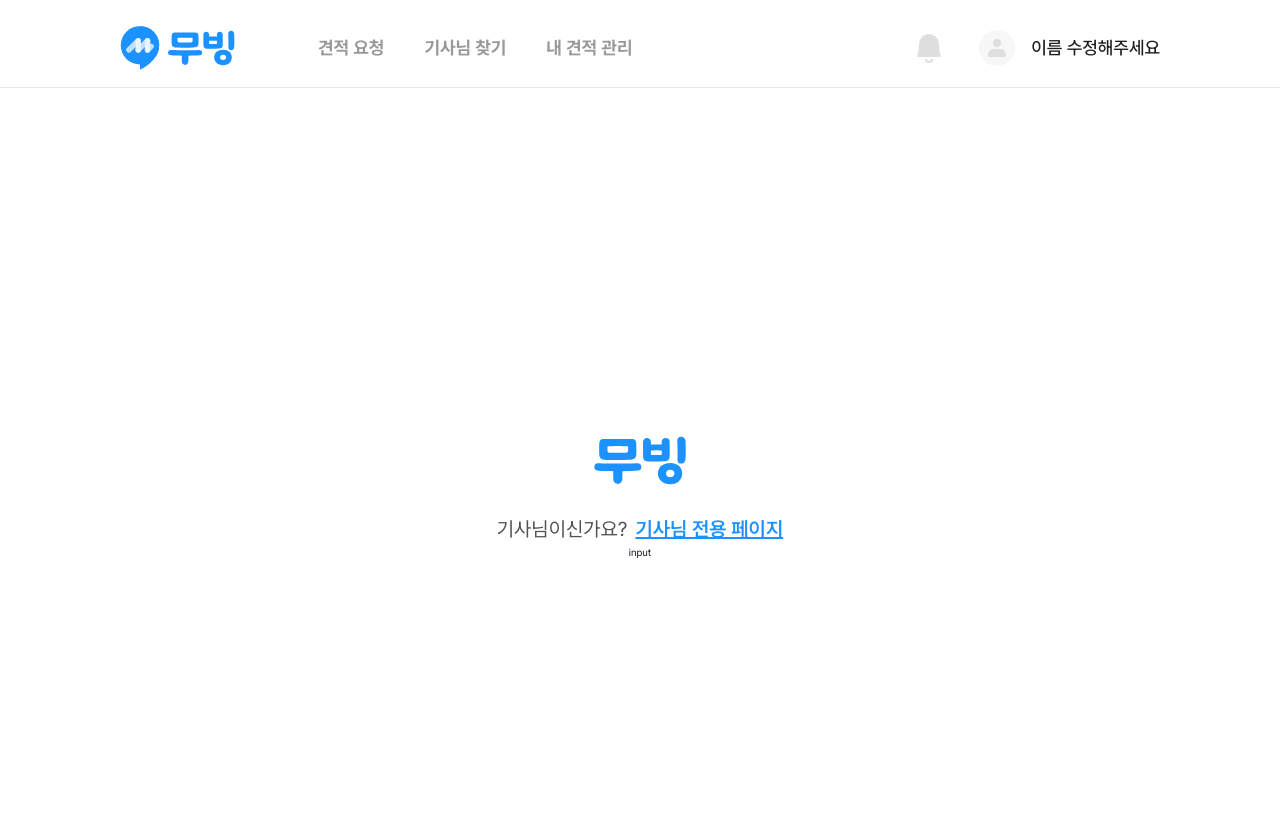
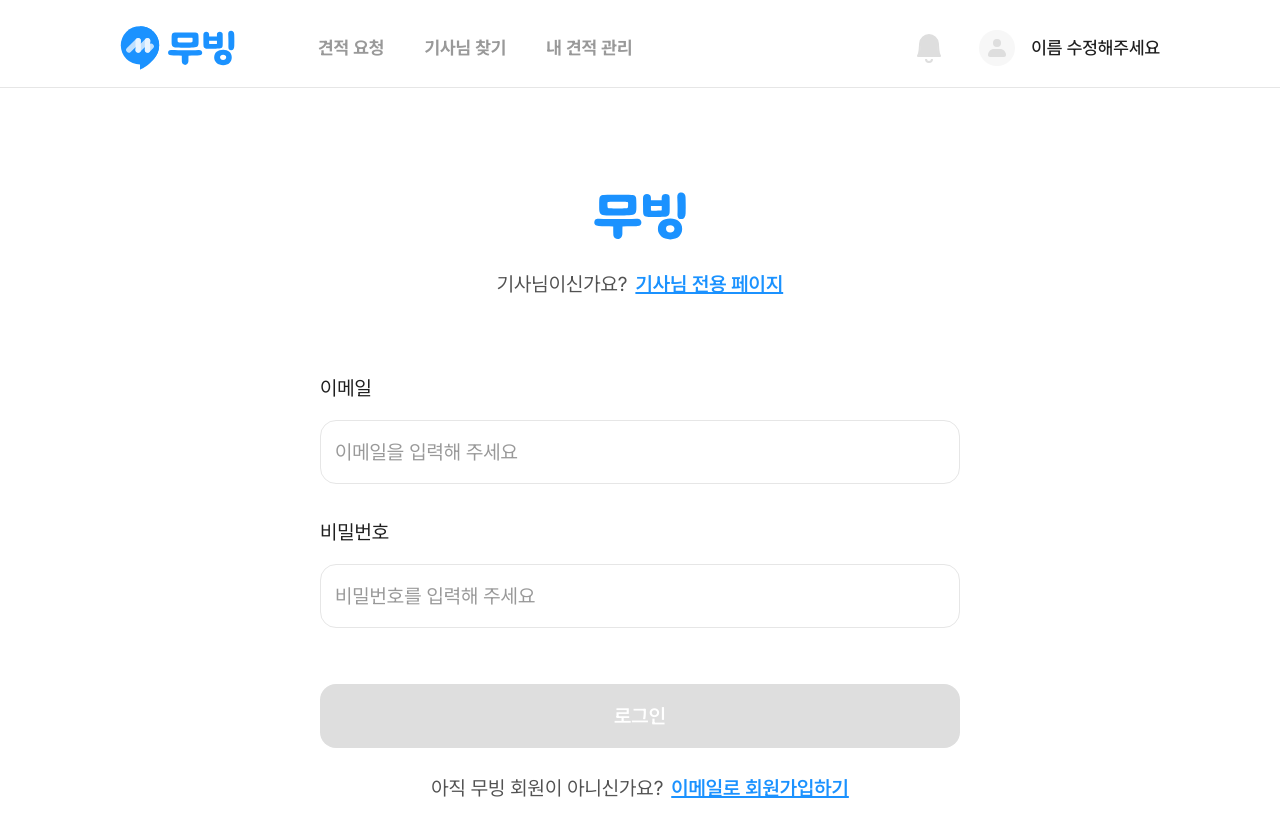
Before and after one commit to FS2-Part4-Team3/2-Moving-3-FE, a Next.js app: page /sign-in in a window 1280 px wide. Shown: the top 836 px of the page. Built offline with nearby package versions, Linux system fonts and the light colour scheme.

Commit message:
feat: signin input client

```diff
--- a/package.json
+++ b/package.json
@@ -12,10 +12,12 @@
   },
   "dependencies": {
     "@reduxjs/toolkit": "^2.5.0",
+    "@tanstack/react-query": "^5.62.11",
     "autoprefixer": "^10.4.20",
     "next": "14.2.20",
     "react": "^18",
     "react-dom": "^18",
+    "react-hook-form": "^7.54.2",
     "react-redux": "^9.2.0"
   },
   "devDependencies": {
--- a/src/app/sign-in/page.tsx
+++ b/src/app/sign-in/page.tsx
@@ -1,11 +1,25 @@
+"use client";
+
 import logo from "@/../public/assets/sign/sign-logo.svg";
+import { ButtonWrapper } from "@/components/common/headless/Button";
+import { InputWrapper } from "@/components/common/headless/Input";
+import SignInClient from "@/pages/SignInClient";
 import Image from "next/image";
 import Link from "next/link";
+import { useState } from "react";
 
 export default function SignIn() {
+  const onSubmit = (email: string, password: string) => {
+    const data = {
+      email: email,
+      password: password,
+    };
+    console.log(data);
+  };
+
   return (
     <div className="w-full h-[100vh] flex items-center justify-center">
-      <div className="w-[120rem] flex flex-col items-center justify-center">
+      <div className="w-[120rem] flex flex-col items-center justify-center gap-[7.2rem]">
         <div className="flex flex-col lg:gap-[0.8rem] sm:gap-[0.4rem] lg:w-[68rem] sm:w-[32.7rem] items-center justify-center">
           <Image
             src={logo}
@@ -25,7 +39,21 @@ export default function SignIn() {
             </Link>
           </div>
         </div>
-        <div>input</div>
+        <div className="flex flex-col gap-[2.4rem]">
+          <div className="flex flex-col gap-[5.6rem]">
+            <SignInClient onSubmit={onSubmit} />
+          </div>
+          <div className="flex gap-[0.8rem] items-center justify-center">
+            <p className="font-normal text-[2rem] leading-[3.2rem] text-black-200">
+              아직 무빙 회원이 아니신가요?
+            </p>
+            <Link href="/sign-up">
+              <p className="font-semibold text-[2rem] leading-[2rem] text-blue-300 underline decoration-blue-300">
+                이메일로 회원가입하기
+              </p>
+            </Link>
+          </div>
+        </div>
       </div>
     </div>
   );
--- /dev/null
+++ b/src/interfaces/Page/SigninInterface.ts
@@ -0,0 +1,3 @@
+export interface SignInClientProps {
+  onSubmit: (email: string, password: string) => void;
+}
--- /dev/null
+++ b/src/pages/SignInClient.tsx
@@ -0,0 +1,61 @@
+import { ButtonWrapper } from "@/components/common/headless/Button";
+import { InputWrapper } from "@/components/common/headless/Input";
+import type { SignInClientProps } from "@/interfaces/Page/SigninInterface";
+import { useState } from "react";
+
+export default function SignInClient({ onSubmit }: SignInClientProps) {
+  const [email, setEmail] = useState<string>("");
+  const [password, setPassword] = useState<string>("");
+
+  const handleEmailChange = (e: React.ChangeEvent<HTMLInputElement>) => {
+    setEmail(e.target.value);
+  };
+
+  const handlePasswordChange = (e: React.ChangeEvent<HTMLInputElement>) => {
+    setPassword(e.target.value);
+  };
+
+  return (
+    <>
+      <div className="flex flex-col gap-[3.2rem]">
+        <InputWrapper
+          id="signin-email"
+          type="text"
+          value={email}
+          onChange={handleEmailChange}
+        >
+          <div className="flex flex-col gap-[1.6rem]">
+            <InputWrapper.Label className="font-normal text-[2rem] leading-[3.2rem] text-black-400">
+              이메일
+            </InputWrapper.Label>
+            <InputWrapper.Input
+              className="w-[64rem] h-[6.4rem] rounded-[1.6rem] border border-line-200 p-[1.4rem] bg-white font-normal text-[2rem] leading-[3.2rem] placeholder:text-gray-400"
+              placeholder="이메일을 입력해 주세요"
+            />
+          </div>
+        </InputWrapper>
+        <InputWrapper
+          id="signin-password"
+          type="password"
+          value={password}
+          onChange={handlePasswordChange}
+        >
+          <div className="flex flex-col gap-[1.6rem]">
+            <InputWrapper.Label className="font-normal text-[2rem] leading-[3.2rem] text-black-400">
+              비밀번호
+            </InputWrapper.Label>
+            <InputWrapper.Input
+              className="w-[64rem] h-[6.4rem] rounded-[1.6rem] border border-line-200 p-[1.4rem] bg-white font-normal text-[2rem] leading-[3.2rem] placeholder:text-gray-400"
+              placeholder="비밀번호를 입력해 주세요"
+            />
+          </div>
+        </InputWrapper>
+      </div>
+      <ButtonWrapper id="signin" onClick={() => onSubmit(email, password)}>
+        <ButtonWrapper.Button className="w-[64rem] h-[6.4rem] rounded-[1.6rem] p-[1.6rem] bg-gray-100 font-semibold text-[2rem] leading-[3.2rem] flex items-center justify-center text-white">
+          로그인
+        </ButtonWrapper.Button>
+      </ButtonWrapper>
+    </>
+  );
+}
--- a/tailwind.config.ts
+++ b/tailwind.config.ts
@@ -7,7 +7,6 @@ const config: Config = {
     "./src/components/**/*.{js,ts,jsx,tsx,mdx}",
     "./src/app/*.{js,ts,jsx,tsx,mdx}",
     "./src/app/**/*.{js,ts,jsx,tsx,mdx}",
-    "./.storybook/**/*.{js,jsx,ts,tsx}",
   ],
   theme: {
     screens: {
```
Also changed, not shown: src/interfaces/CommonComp/HeadlessInterface.ts (renamed from src/interface/CommonComp/HeadlessInterface.ts), 2 other files (tests, documents, lock files or other folders).
